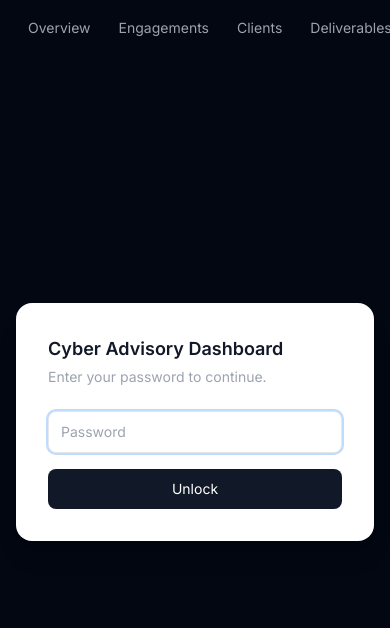
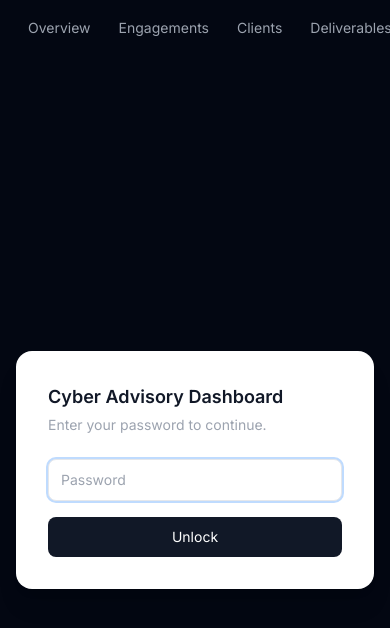
Before and after one commit to kakaquokka/cyber-dashboard, a Next.js app: page /login in a window 390 px wide. Shown: the top 628 px of the page. Built offline with nearby package versions, Linux system fonts and the light colour scheme.

Commit message:
change phone navbar

```diff
--- a/src/app/layout.tsx
+++ b/src/app/layout.tsx
@@ -17,22 +17,15 @@ export default function RootLayout({ children }: { children: React.ReactNode })
     <html lang="en">
       <body className={`${inter.className} bg-gray-50 text-gray-900`} style={{ margin: 0, padding: 0 }}>
         <AuthGuard>
-          {/* Fixed sidebar — completely outside document flow */}
+          {/* Fixed sidebar — desktop only */}
           <div
             className="hidden md:flex"
-            style={{
-              position: 'fixed',
-              top: 0,
-              left: 0,
-              width: '208px',
-              height: '100vh',
-              zIndex: 50,
-            }}
+            style={{ position: 'fixed', top: 0, left: 0, width: '208px', height: '100vh', zIndex: 50 }}
           >
             <Sidebar />
           </div>
 
-          {/* Mobile top nav */}
+          {/* Fixed mobile top nav */}
           <div
             className="md:hidden"
             style={{ position: 'fixed', top: 0, left: 0, right: 0, zIndex: 50 }}
@@ -40,13 +33,10 @@ export default function RootLayout({ children }: { children: React.ReactNode })
             <MobileNav />
           </div>
 
-          {/* Scrollable content — offset by sidebar width */}
+          {/* Scrollable content */}
           <div
-            style={{
-              height: '100vh',
-              overflowY: 'auto',
-            }}
-            className="flex-1 md:ml-[208px] pt-0 md:pt-0"
+            style={{ height: '100vh', overflowY: 'auto' }}
+            className="md:ml-[208px] pt-[48px] md:pt-0"
           >
             <main>{children}</main>
           </div>
```
